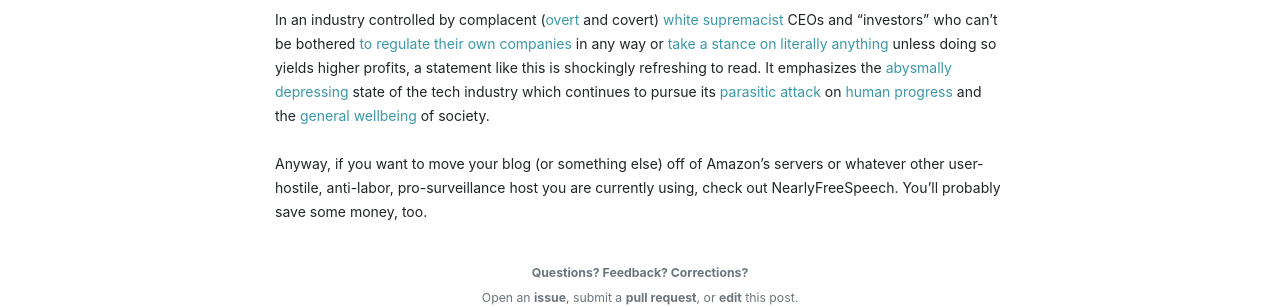
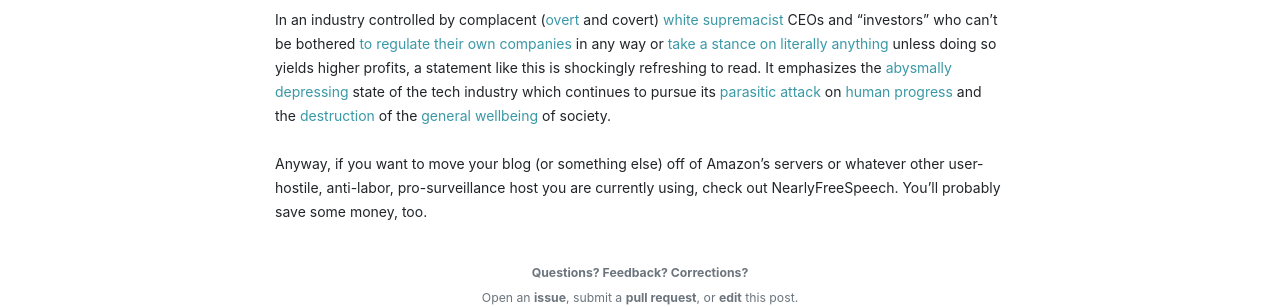
Before and after one commit to jessesquires/jessesquires.com, a Jekyll site: the page built from _posts/2021-03-02-a-web-host-worth-using.md, in a window 1280 px wide. Shown: the part 967-1274 px from the top of the page. Built offline with Jekyll 4.4.1, drawn with Linux system fonts in a browser that asks for light colours; nearby versions of some CDN libraries; library files that are not in the unit come from our copies.

Commit message:
[edit] post edits

```diff
--- a/_posts/2021-03-02-a-web-host-worth-using.md
+++ b/_posts/2021-03-02-a-web-host-worth-using.md
@@ -29,6 +29,6 @@ A few weeks ago, they published [a blog post](https://blog.nearlyfreespeech.net/
 >
 > Finally, if you’re a racist, we’re not on your side. We are not your allies. We are not sympathizers. The “Free Speech” in our company name is not a secret dog whistle to you.
 
-In an industry controlled by complacent ([overt](https://www.buzzfeednews.com/article/rosiegray/peter-thiel-donald-trump-white-nationalist-support) and covert) [white supremacist](https://news.techworkerscoalition.org/2020/10/16/issue-12/) CEOs and "investors" who can't be bothered [to regulate their own companies](https://www.bbc.com/news/technology-56168844) in any way or [take a stance on literally anything](https://www.bbc.com/news/technology-44883743) unless doing so yields higher profits, a statement like this is shockingly refreshing to read. It emphasizes the [abysmally depressing](https://slate.com/news-and-politics/2021/02/amazon-ftc-pay-flex-drivers-stolen-tips.html) state of the tech industry which continues to pursue its [parasitic attack](https://news.techworkerscoalition.org/2020/10/30/issue-13/) on [human progress](https://mjtsai.com/blog/2020/10/09/apple-forces-telegram-to-close-channels-run-by-belarus-protestors/) and the [general](https://ffwd.medium.com/all-of-youtube-not-just-the-algorithm-is-a-far-right-propaganda-machine-29b07b12430) [wellbeing](https://www.theguardian.com/technology/2020/feb/05/amazon-workers-protest-unsafe-grueling-conditions-warehouse) of society.
+In an industry controlled by complacent ([overt](https://www.buzzfeednews.com/article/rosiegray/peter-thiel-donald-trump-white-nationalist-support) and covert) [white supremacist](https://news.techworkerscoalition.org/2020/10/16/issue-12/) CEOs and "investors" who can't be bothered [to regulate their own companies](https://www.bbc.com/news/technology-56168844) in any way or [take a stance on literally anything](https://www.bbc.com/news/technology-44883743) unless doing so yields higher profits, a statement like this is shockingly refreshing to read. It emphasizes the [abysmally depressing](https://slate.com/news-and-politics/2021/02/amazon-ftc-pay-flex-drivers-stolen-tips.html) state of the tech industry which continues to pursue its [parasitic attack](https://news.techworkerscoalition.org/2020/10/30/issue-13/) on [human progress](https://mjtsai.com/blog/2020/10/09/apple-forces-telegram-to-close-channels-run-by-belarus-protestors/) and the [destruction](https://ffwd.medium.com/all-of-youtube-not-just-the-algorithm-is-a-far-right-propaganda-machine-29b07b12430) of the [general wellbeing](https://www.theguardian.com/technology/2020/feb/05/amazon-workers-protest-unsafe-grueling-conditions-warehouse) of society.
 
 Anyway, if you want to move your blog (or something else) off of Amazon's servers or whatever other user-hostile, anti-labor, pro-surveillance host you are currently using, check out NearlyFreeSpeech. You'll probably save some money, too.
```
